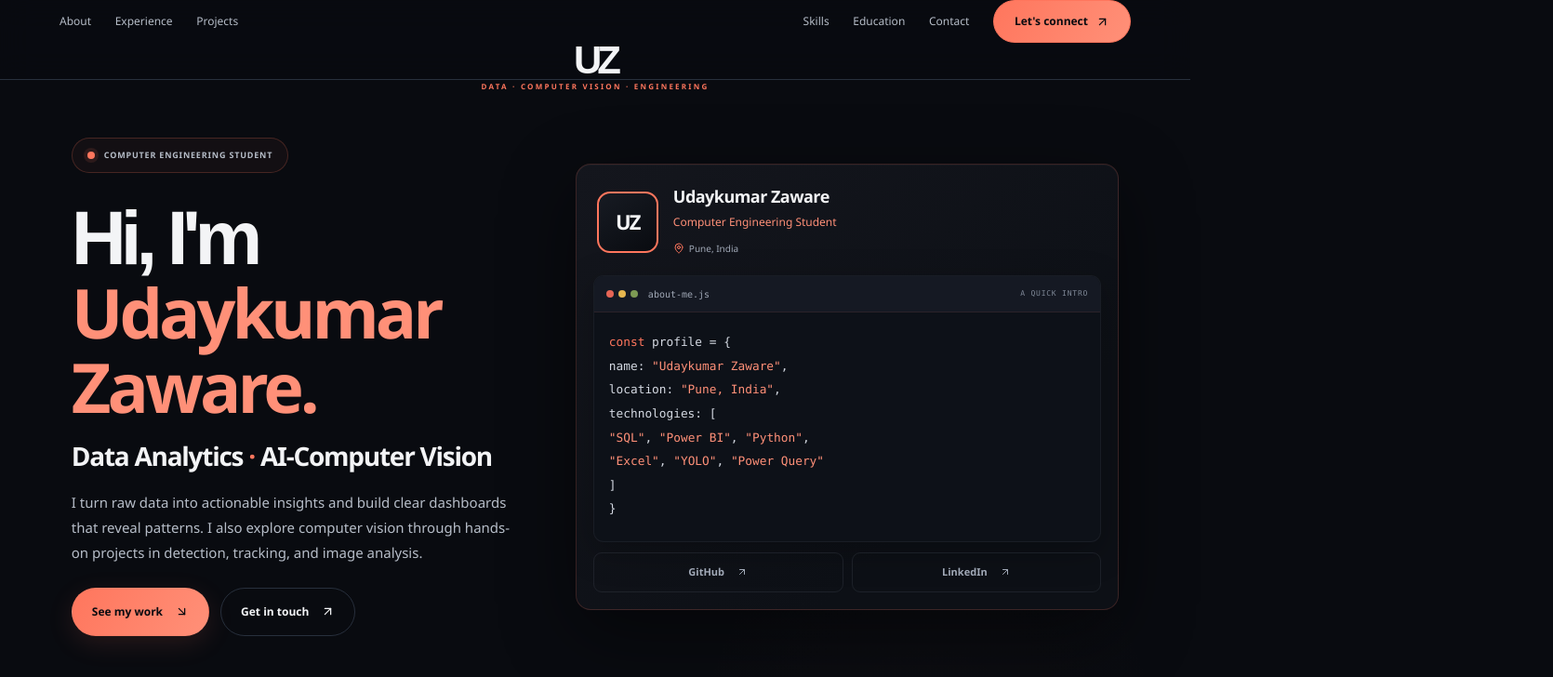
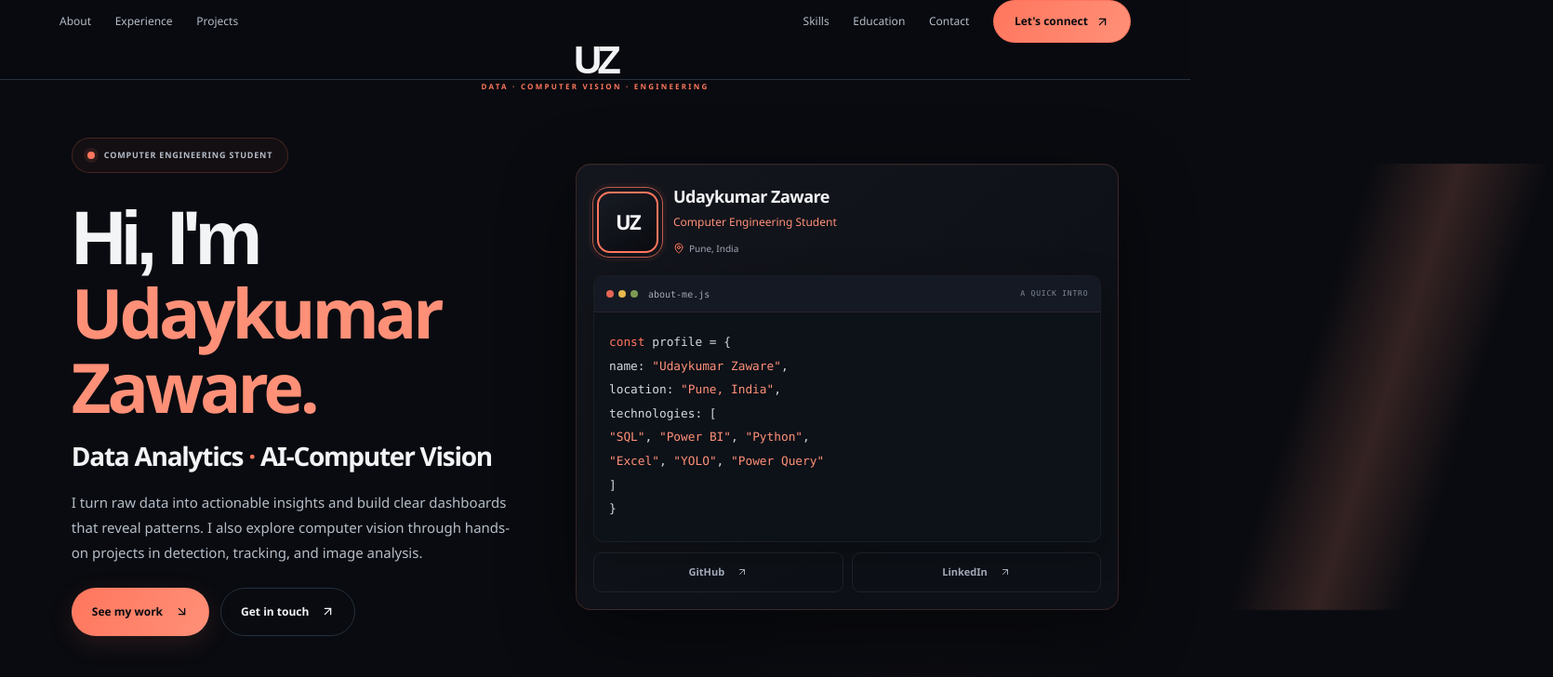
Before and after one commit to udayzaware27/portfolio-website-development, a Next.js app: page / in a window 1280 px wide. Shown: the top 728 px of the page at 93% size, 1670 px wide, since content can reach past the window. Built offline with nearby package versions, Linux system fonts and the light colour scheme.

Commit message:
Add data vision hero motion

```diff
--- a/app/globals.css
+++ b/app/globals.css
@@ -366,8 +366,18 @@ body { font-size: 16px; background-image: radial-gradient(ellipse at 18% 8%, #20
 
 :root { --muted: #c0c7d2; }
 @media (prefers-reduced-motion: no-preference) {
-  .hero-copy > *, .hero-visual-wrap, .site-header { animation-name: hero-enter; }
+  .hero-copy > *, .site-header { animation-name: hero-enter; }
+  .hero-visual-wrap { animation-name: portfolio-card-enter; }
+  .code-card::after { animation: data-scan 1.25s .85s ease-out both; }
+  .profile-monogram::after { animation: vision-lock .56s 1.45s cubic-bezier(.2,.8,.2,1) both; }
+  .code-card::after, .profile-monogram::after { pointer-events: none; }
+  .code-card::after { position: absolute; z-index: 1; inset: 0 auto 0 0; width: 34%; background: linear-gradient(90deg, transparent, #ff90782e, transparent); content: ""; transform: translateX(-130%) skewX(-18deg); }
+  .profile-monogram { position: relative; isolation: isolate; }
+  .profile-monogram::after { position: absolute; inset: -7px; border: 1px solid var(--accent); border-radius: 18px; box-shadow: 0 0 0 4px #ff765d12; content: ""; opacity: 0; transform: scale(1.14); }
 }
+@keyframes portfolio-card-enter { from { opacity: 0; transform: perspective(1000px) translateY(20px) rotateY(-6deg) scale(.97); } to { opacity: 1; transform: perspective(1000px) translateY(0) rotateY(0) scale(1); } }
+@keyframes data-scan { 0% { transform: translateX(-130%) skewX(-18deg); } 100% { transform: translateX(390%) skewX(-18deg); } }
+@keyframes vision-lock { 0% { opacity: 0; transform: scale(1.14); } 65% { opacity: 1; transform: scale(.98); } 100% { opacity: .75; transform: scale(1); } }
 
   body { background-image: radial-gradient(ellipse at 78% 38%, #ff765d16, transparent 38%), radial-gradient(ellipse at 8% 88%, #ff765d12, transparent 32%); }
 .site-header { display: grid; grid-template-columns: 1fr auto 1fr; height: 86px; padding-inline: max(5%, calc((100vw - 1320px) / 2)); border-color: #28303d; background: #090b10df; }
```
